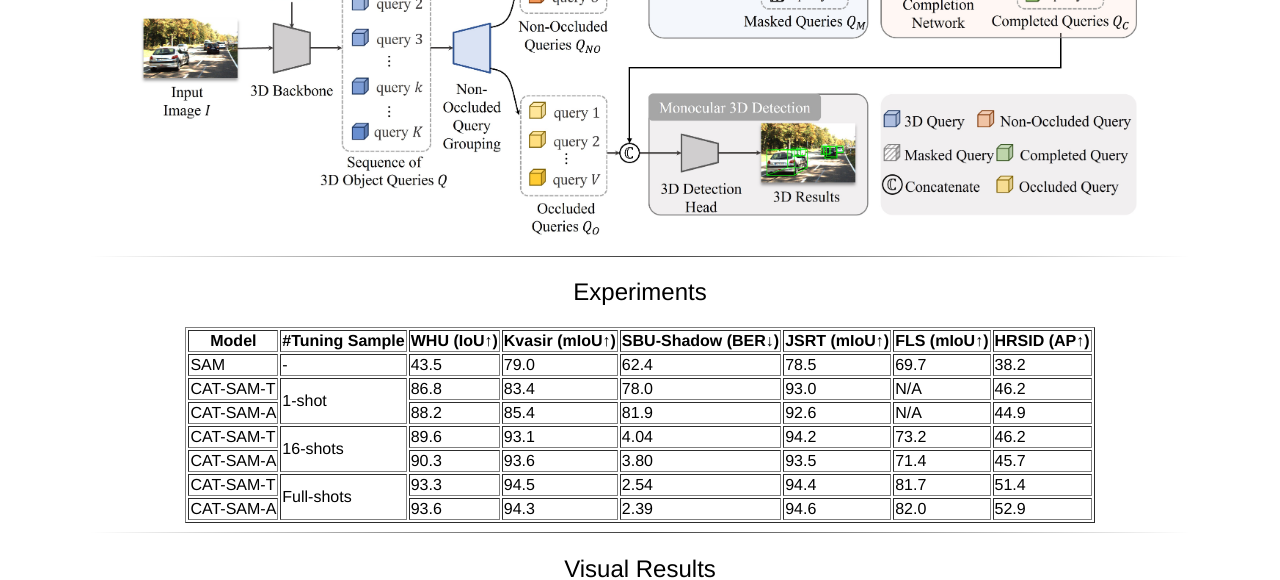
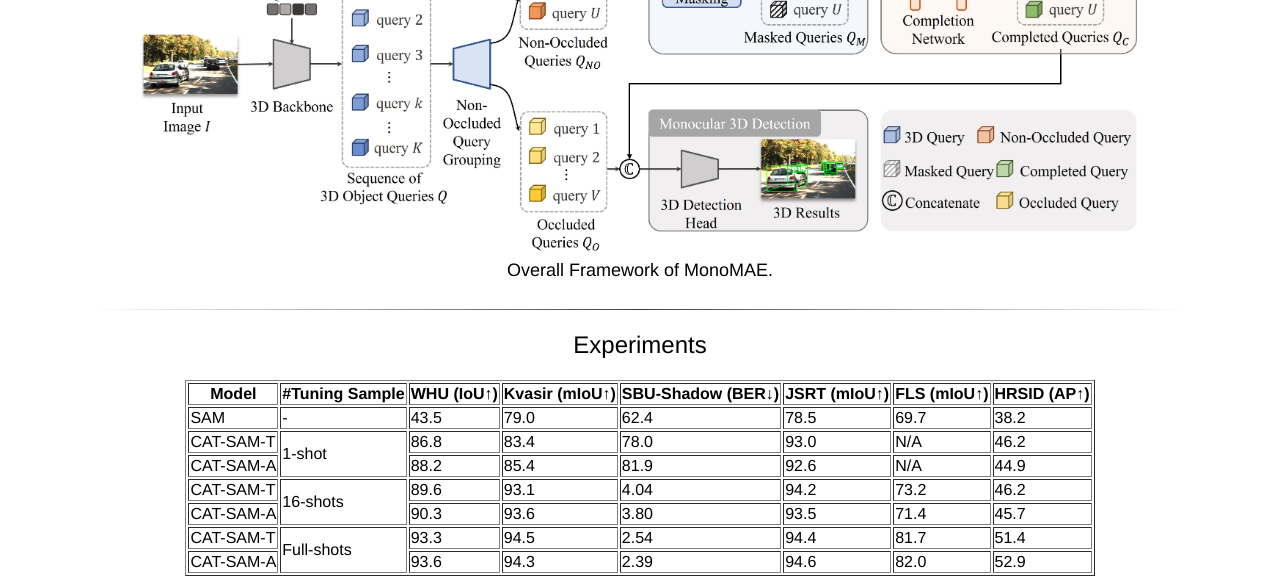
Before and after one commit to jiang-xueying/jiang-xueying.github.io, a Jekyll site: the page projects/MonoMAE.html, which Jekyll copies as it is, in a window 1280 px wide and 900 px high, scrolled down 849 px, cut to the strip 0-580 px from the top of the window. Built offline with Jekyll 4.4.1, drawn with Linux system fonts in a browser that asks for light colours; comment, search, counter and statistics services are not loaded.

Commit message:
Update MonoMAE.html

```diff
--- a/projects/MonoMAE.html
+++ b/projects/MonoMAE.html
@@ -232,12 +232,15 @@
 	<hr>
 
 	<center>
-		<table align=center width=1000px>
-		<center><h1><span style="font-size:24px">Method</span></h1></center>
+		<table align="center" width="1000px">
+			<center><h1><span style="font-size:24px">Method</span></h1></center>
 			<tr>
-				<td width=1000px>
+				<td width="1000px">
 					<center>
-						<img class="round" style="width:1000px" src="images/MonoMAE/overall_architecture.jpg"/>
+						<figure>
+							<img class="round" style="width:1000px" src="images/MonoMAE/overall_architecture.jpg" alt="Overall architecture of MonoMAE"/>
+							<figcaption><span style="font-size:18px">Overall Framework of MonoMAE.</span></figcaption>
+						</figure>
 					</center>
 				</td>
 			</tr>
```
